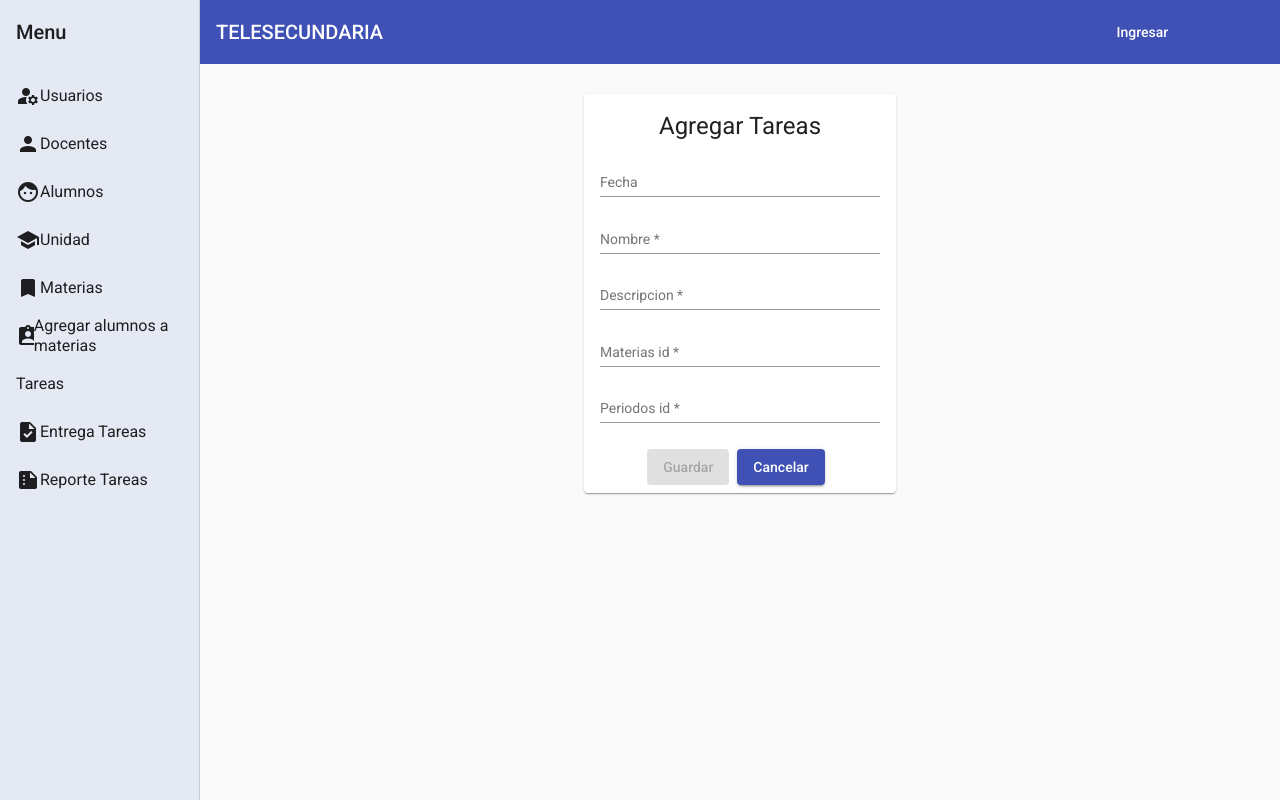
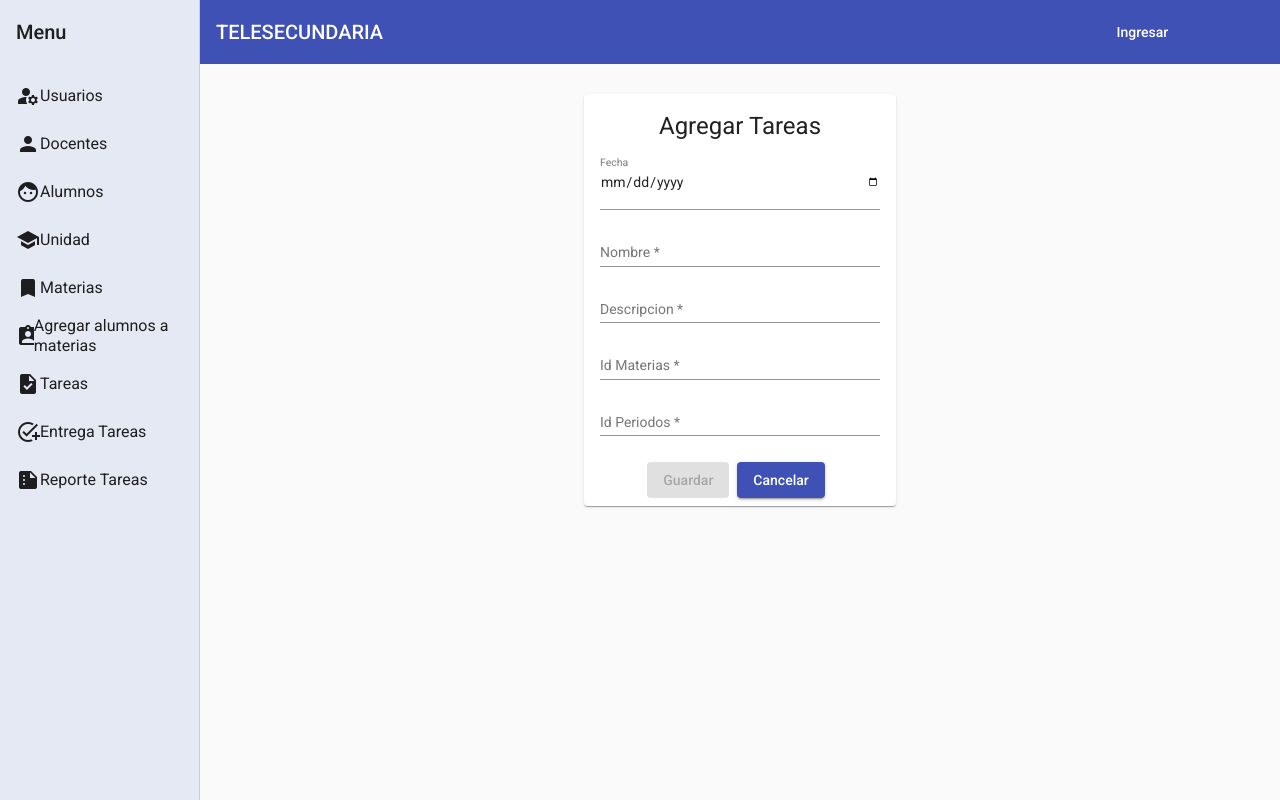
Before and after one commit to DaniaHG/FRONTED-TELESECUNDARIS, an Angular app: page /agregarTareas in a window 1280 px wide. Built offline with nearby package versions, Linux system fonts and the light colour scheme.

Commit message:
Arreglo mantetenimiento

```diff
--- a/src/app/app-routing.module.ts
+++ b/src/app/app-routing.module.ts
@@ -22,8 +22,8 @@ import { LoginFormularioComponent } from './public/login-formulario/login-formul
 import { NgModule} from '@angular/core';
 import { RouterModule, Routes } from '@angular/router';
 
-import { TablaTareasComponent } from './tareas/tabalaTareas/tabla-tareas/tabla-tareas.component';
-import { AgregarTareasComponent } from './tareas/agregarTareas/agregar-tareas/agregar-tareas.component';
+import { TablaTareasComponent } from './public/tareas/tabalaTareas/tabla-tareas/tabla-tareas.component';
+import { AgregarTareasComponent } from './public/tareas/agregarTareas/agregar-tareas/agregar-tareas.component';
 
 
 
--- a/src/app/app.module.ts
+++ b/src/app/app.module.ts
@@ -46,8 +46,8 @@ import { MatDatepickerModule } from '@angular/material/datepicker';
 import { MatNativeDateModule } from '@angular/material/core';
 import { LoginFormularioComponent } from './public/login-formulario/login-formulario.component';
 
-import { AgregarTareasComponent } from './tareas/agregarTareas/agregar-tareas/agregar-tareas.component';
-import { TablaTareasComponent } from './tareas/tabalaTareas/tabla-tareas/tabla-tareas.component';
+import { AgregarTareasComponent } from './public/tareas/agregarTareas/agregar-tareas/agregar-tareas.component';
+import { TablaTareasComponent } from './public/tareas/tabalaTareas/tabla-tareas/tabla-tareas.component';
 
 
 @NgModule({
--- a/src/app/nav/nav.component.html
+++ b/src/app/nav/nav.component.html
@@ -6,15 +6,15 @@
     <mat-toolbar >Menu</mat-toolbar>
     <mat-nav-list>
 
-      <a mat-list-item routerLink="/mostrarUsuarios"><mat-icon>manage_accounts</mat-icon>Usuarios</a>
-      <a mat-list-item routerLink="/mostrarDocentes"><mat-icon>person</mat-icon>Docentes</a>
-      <a mat-list-item routerLink="/mostrarAlumnos"><mat-icon>face</mat-icon>Alumnos</a>
-      <a mat-list-item routerLink="/mostrarPeriodos"><mat-icon>school</mat-icon>Unidad</a>
-      <a mat-list-item routerLink="/mostrarMaterias"><mat-icon>bookmark</mat-icon>Materias</a>
-      <a mat-list-item routerLink="/mostrarMateriasAlumno"><mat-icon>assignment_ind</mat-icon>Agregar alumnos a materias</a>
-      <a mat-list-item routerLink="/mostrarTareas">Tareas</a>
-      <a mat-list-item routerLink="/mostrarEntregaTareas"><mat-icon>task</mat-icon>Entrega Tareas</a>
-      <a mat-list-item routerLink="/mostrarReporteTareas"><mat-icon>summarize</mat-icon>Reporte Tareas</a>
+      <a mat-list-item routerLink="/mostrarUsuarios"><mat-icon>manage_accounts</mat-icon> Usuarios</a>
+      <a mat-list-item routerLink="/mostrarDocentes"><mat-icon>person</mat-icon> Docentes</a>
+      <a mat-list-item routerLink="/mostrarAlumnos"><mat-icon>face</mat-icon> Alumnos</a>
+      <a mat-list-item routerLink="/mostrarPeriodos"><mat-icon>school</mat-icon> Unidad</a>
+      <a mat-list-item routerLink="/mostrarMaterias"><mat-icon>bookmark</mat-icon> Materias</a>
+      <a mat-list-item routerLink="/mostrarMateriasAlumno"><mat-icon>assignment_ind</mat-icon> Agregar alumnos a materias</a>
+      <a mat-list-item routerLink="/mostrarTareas"><mat-icon>task</mat-icon> Tareas</a>
+      <a mat-list-item routerLink="/mostrarEntregaTareas"><mat-icon>add_task</mat-icon> Entrega Tareas</a>
+      <a mat-list-item routerLink="/mostrarReporteTareas"><mat-icon>summarize</mat-icon> Reporte Tareas</a>
 
     </mat-nav-list>
   </mat-sidenav>
--- a/src/app/tareas/agregarTareas/agregar-tareas/agregar-tareas.component.html
+++ b/src/app/public/tareas/agregarTareas/agregar-tareas/agregar-tareas.component.html
@@ -4,7 +4,7 @@
 
 
       <mat-form-field class="full-width">
-        <input matInput [(ngModel)]="tareas.fecha" placeholder="Fecha" formControlName="fecha">
+        <input matInput [(ngModel)]="tareas.fecha" type="date" placeholder="Fecha" formControlName="fecha">
         <mat-error *ngIf="addressForm.controls['fecha'].hasError('required')">
           <strong>requerido</strong>
         </mat-error>
@@ -25,14 +25,14 @@
     </mat-form-field>
 
     <mat-form-field class="full-width">
-        <input matInput [(ngModel)]="tareas.materias_id" placeholder="Materias id" formControlName="materias_id">
+        <input matInput [(ngModel)]="tareas.materias_id" placeholder="Id Materias" formControlName="materias_id">
         <mat-error *ngIf="addressForm.controls['materias_id'].hasError('required')">
           <strong>requerido</strong>
         </mat-error>
       </mat-form-field>
 
       <mat-form-field class="full-width">
-        <input matInput [(ngModel)]="tareas.periodos_id" placeholder="Periodos id" formControlName="periodos_id">
+        <input matInput [(ngModel)]="tareas.periodos_id" placeholder="Id Periodos" formControlName="periodos_id">
         <mat-error *ngIf="addressForm.controls['periodos_id'].hasError('required')">
           <strong>requerido</strong>
         </mat-error>
--- a/src/app/tareas/agregarTareas/agregar-tareas/agregar-tareas.component.ts
+++ b/src/app/public/tareas/agregarTareas/agregar-tareas/agregar-tareas.component.ts
@@ -1,8 +1,8 @@
 import { Component, OnInit } from '@angular/core';
 
 import { Router, ActivatedRoute } from '@angular/router';
-import { TareasService } from './../../../services/tareas.service';
-import { Tareas } from './../../../interfaces/tareas';
+import { TareasService } from '../../../../services/tareas.service';
+import { Tareas } from '../../../../interfaces/tareas';
 import { FormBuilder, Validators } from '@angular/forms';
 
 @Component({
--- a/src/app/tareas/tabalaTareas/tabla-tareas/tabla-tareas.component.html
+++ b/src/app/public/tareas/tabalaTareas/tabla-tareas/tabla-tareas.component.html
@@ -17,12 +17,13 @@
                 <th scope="col">Fecha</th>
                 <th scope="col">Nombre</th>
                 <th scope="col">Descripcion</th>
-                <th scope="col">Materias id</th>
                 <th scope="col">Materia</th>
                 <th scope="col">Grado</th>
                 <th scope="col">Seccion</th>
-                <th scope="col">Periodos id</th>
                 <th scope="col">Periodo</th>
+
+                <th scope="col">Editar</th>
+                <th scope="col">Eliminar</th>
 
               </tr>
             </thead>
@@ -32,11 +33,9 @@
                 <td>{{tareas.fecha}}</td>
                 <td>{{tareas.nombre}}</td>
                 <td>{{tareas.descripcion}}</td>
-                <td>{{tareas.materias_id}}</td>
                 <td>{{tareas.materia}}</td>
                 <td>{{tareas.grado}}</td>
                 <td>{{tareas.seccion}}</td>
-                <td>{{tareas.periodos_id}}</td>
                 <td>{{tareas.periodo}}</td>
 
 
--- a/src/app/tareas/tabalaTareas/tabla-tareas/tabla-tareas.component.ts
+++ b/src/app/public/tareas/tabalaTareas/tabla-tareas/tabla-tareas.component.ts
@@ -1,7 +1,7 @@
 import { Component, OnInit } from '@angular/core';
 import { Router } from '@angular/router';
-import { TareasService } from './../../../services/tareas.service';
-import { Tareas } from './../../../interfaces/tareas';
+import { TareasService } from '../../../../services/tareas.service';
+import { Tareas } from '../../../../interfaces/tareas';
 
 
 @Component({
```
Also changed, not shown: src/app/public/tareas/agregarTareas/agregar-tareas/agregar-tareas.component.css (renamed from src/app/tareas/agregarTareas/agregar-tareas/agregar-tareas.component.css), src/app/public/tareas/tabalaTareas/tabla-tareas/tabla-tareas.component.css (renamed from src/app/tareas/tabalaTareas/tabla-tareas/tabla-tareas.component.css).
